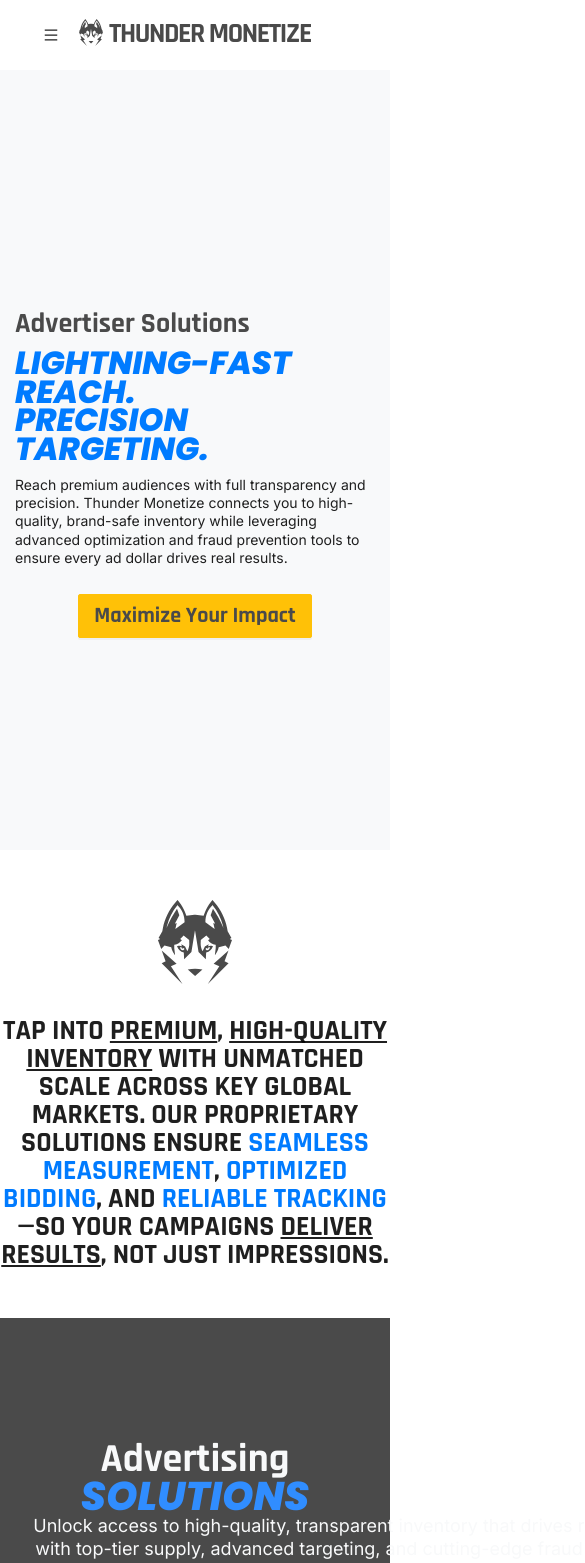
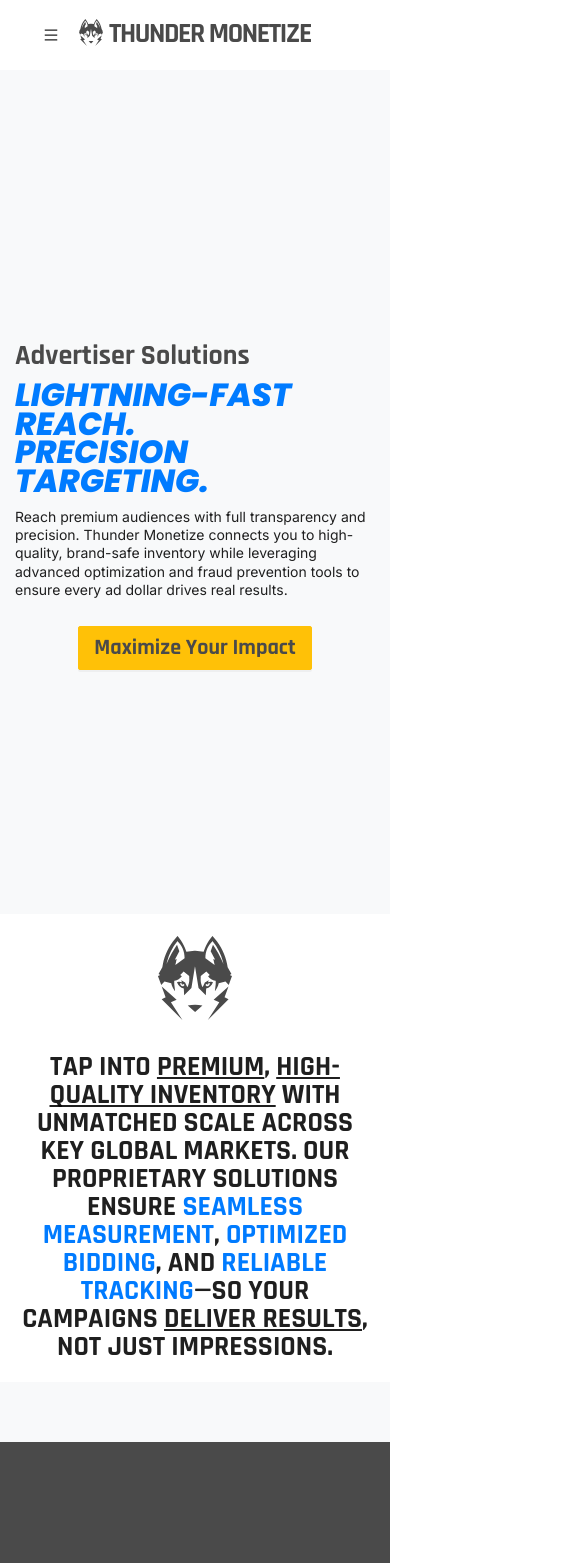
Before and after one commit to jwong65/vite-react-site, a React (Vite) app: page /advertisers in a window 390 px wide. Shown: the top 1563 px of the page, 585 px wide, since content can reach past the window. Built offline with nearby package versions, Linux system fonts and the light colour scheme.

Commit message:
Removed redundant color background in publisher css, added width to containers with fixed widths

```diff
--- a/src/pages/advertisers.css
+++ b/src/pages/advertisers.css
@@ -400,7 +400,42 @@
     background: #E2A602 !important;
     color: var(--Primary-Thunderstorm-Gray, #4A4A4A) !important;
 }
+@media(max-width: 1024px){
+    .advertiser-text-overlay {
+        position: relative;
+        width: 100%;
+        height: auto;
+        padding: 40px 20px;
+        min-height: 100vh;
+        display: flex;
+        flex-direction: column;
+        justify-content: center;
+    }
 
+    .advertiser-hero-section-wrapper,
+    .advertiser-container-2-wrapper,
+    .advertiser-container-3-wrapper,
+    .advertiser-container-4-wrapper {
+        width: 100vw;
+        max-width: 100vw;
+        left: 0;
+        right: 0;
+        margin-left: 0;
+        margin-right: 0;
+        position: relative;
+        box-sizing: border-box;
+        overflow: hidden;
+    }
+    .advertiser-text-overlay-2,
+    .container-3-text-advertiser,
+    .advertiser-text-wrapper-subheader {
+        width: 100% !important;
+        max-width: 950px;
+        box-sizing: border-box;
+        padding-left: 20px;
+        padding-right: 20px;
+    }
+}
 @media(max-width: 480px)  {
     .ant-layout-content {
         padding-top: 0;
@@ -458,4 +493,7 @@
         width: 100%;
         margin-bottom: 24px;
     }
+    .advertiser-container-2-wrapper{
+        margin-bottom: 60px;
+    }
 }
--- a/src/pages/publisher.css
+++ b/src/pages/publisher.css
@@ -428,7 +428,6 @@
         width: 100%;
         height: auto;
         padding: 40px 20px;
-        background-color: #007BFF;
         min-height: 100vh;
         display: flex;
         flex-direction: column;
```
